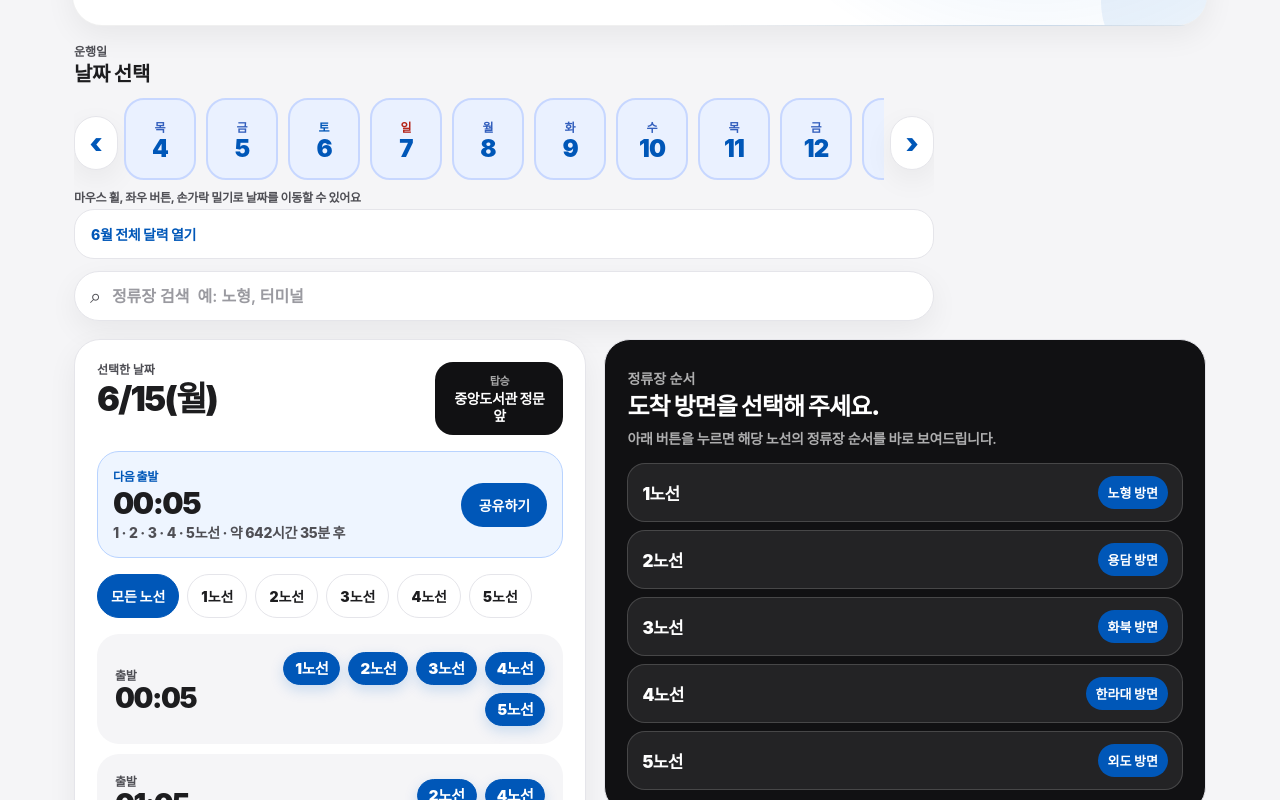
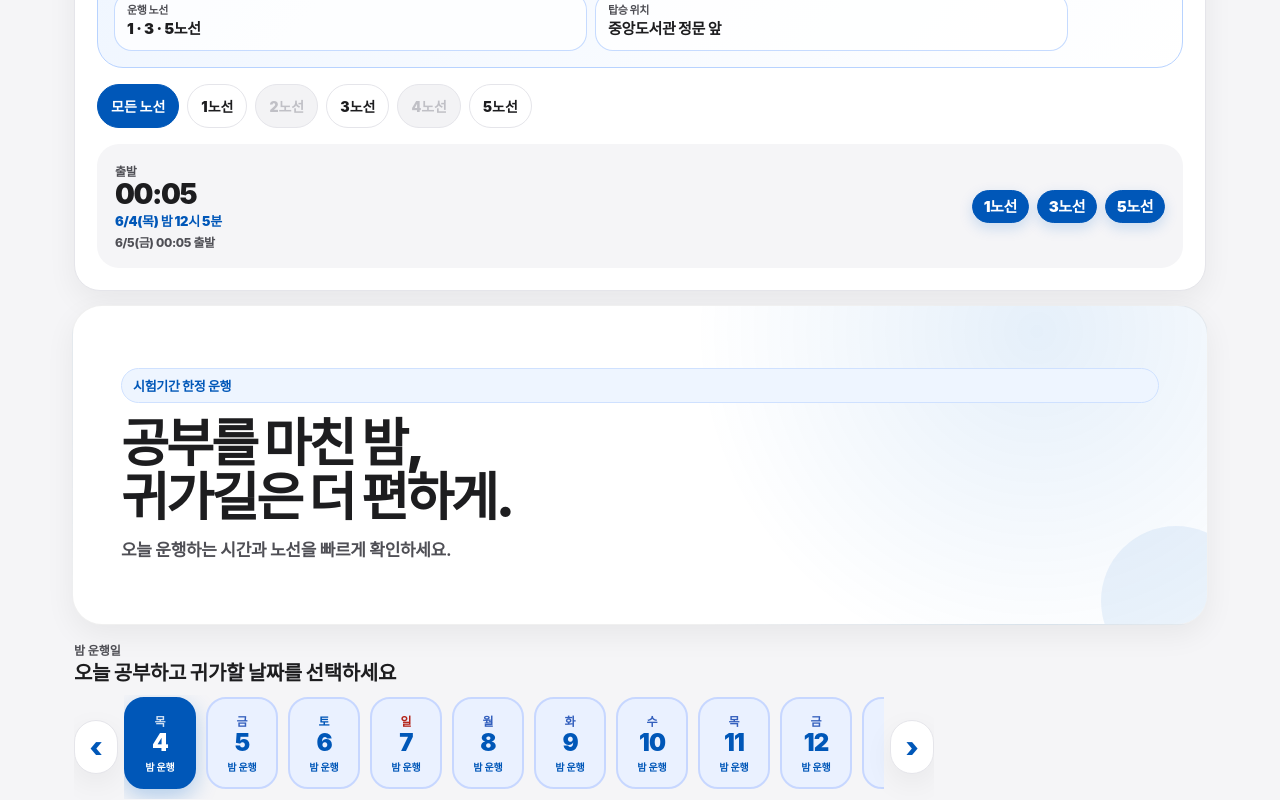
Before and after one commit to libjeju/libNbus, a React (Vite) app: page / in a window 1280 px wide. Shown: the part 400-1200 px from the top of the page. Built offline with nearby package versions, Linux system fonts and the light colour scheme; a web font is replaced by a local one.

Commit message:
Improve night service date display

```diff
--- a/src/App.jsx
+++ b/src/App.jsx
@@ -144,19 +144,83 @@ function getServiceSummary(dateString) {
 }
 
 
+function getDateStringFromDate(date) {
+  const year = date.getFullYear();
+  const month = String(date.getMonth() + 1).padStart(2, "0");
+  const day = String(date.getDate()).padStart(2, "0");
+  return `${year}-${month}-${day}`;
+}
+
 function getTodayString() {
-  const now = new Date();
-  const year = now.getFullYear();
-  const month = String(now.getMonth() + 1).padStart(2, "0");
-  const day = String(now.getDate()).padStart(2, "0");
-  return `${year}-${month}-${day}`;
-}
-
-function getDepartureDateTime(dateString, timeString) {
+  return getDateStringFromDate(new Date());
+}
+
+function addDays(dateString, days) {
+  const date = new Date(`${dateString}T00:00:00`);
+  date.setDate(date.getDate() + days);
+  return getDateStringFromDate(date);
+}
+
+function getTimeParts(timeString) {
   const [hour, minute] = timeString.split(":").map(Number);
-  const departure = new Date(`${dateString}T00:00:00`);
+  return { hour, minute };
+}
+
+function getDepartureDayOffset(timeString) {
+  const { hour } = getTimeParts(timeString);
+
+  // 00:05, 01:05, 02:05처럼 새벽에 출발하는 차는
+  // 이용자 입장에서 "전날 밤 운행"으로 이해하는 것이 자연스럽습니다.
+  return hour < 6 ? 1 : 0;
+}
+
+function getActualDepartureDate(serviceDateString, timeString) {
+  return addDays(serviceDateString, getDepartureDayOffset(timeString));
+}
+
+function getDepartureDateTime(serviceDateString, timeString) {
+  const { hour, minute } = getTimeParts(timeString);
+  const actualDate = getActualDepartureDate(serviceDateString, timeString);
+  const departure = new Date(`${actualDate}T00:00:00`);
   departure.setHours(hour, minute, 0, 0);
   return departure;
+}
+
+function formatMinute(minute) {
+  return minute === 0 ? "" : ` ${minute}분`;
+}
+
+function getRelativeNightLabel(serviceDateString) {
+  const today = getTodayString();
+  const tomorrow = addDays(today, 1);
+
+  if (serviceDateString === today) return "오늘 밤";
+  if (serviceDateString === tomorrow) return "내일 밤";
+
+  return `${toShortDate(serviceDateString)} 밤`;
+}
+
+function formatFriendlyDepartureTime(serviceDateString, timeString) {
+  const { hour, minute } = getTimeParts(timeString);
+  const actualDate = getActualDepartureDate(serviceDateString, timeString);
+
+  if (hour === 0) {
+    return `${getRelativeNightLabel(serviceDateString)} 12시${formatMinute(minute)}`;
+  }
+
+  if (hour < 6) {
+    return `${toShortDate(actualDate)} 새벽 ${hour}시${formatMinute(minute)}`;
+  }
+
+  return `${toShortDate(actualDate)} ${hour}시${formatMinute(minute)}`;
+}
+
+function formatActualDepartureLabel(serviceDateString, timeString) {
+  return `${toShortDate(getActualDepartureDate(serviceDateString, timeString))} ${timeString} 출발`;
+}
+
+function formatNightServiceLabel(serviceDateString) {
+  return `${toShortDate(serviceDateString)} 밤 운행`;
 }
 
 function formatRemainingTime(departureDateTime) {
@@ -168,33 +232,44 @@ function formatRemainingTime(departureDateTime) {
   const minutes = totalMinutes % 60;
 
   if (hours > 0) {
-    return `약 ${hours}시간 ${minutes}분 후`;
+    return minutes > 0 ? `출발까지 약 ${hours}시간 ${minutes}분` : `출발까지 약 ${hours}시간`;
   }
 
-  return `약 ${minutes}분 후`;
+  return `출발까지 약 ${minutes}분`;
 }
 
 function getNextDeparture(dateString, scheduleItems) {
   if (!scheduleItems.length) return null;
-
-  const todayString = getTodayString();
-
-  if (dateString < todayString) return null;
 
   const departures = scheduleItems
     .map((item) => ({
       ...item,
+      serviceDate: dateString,
+      actualDepartureDate: getActualDepartureDate(dateString, item.time),
       departureDateTime: getDepartureDateTime(dateString, item.time),
+      friendlyTime: formatFriendlyDepartureTime(dateString, item.time),
+      actualLabel: formatActualDepartureLabel(dateString, item.time),
+      nightLabel: formatNightServiceLabel(dateString),
     }))
     .sort((a, b) => a.departureDateTime - b.departureDateTime);
 
-  if (dateString > todayString) return departures[0];
-
   return departures.find((item) => item.departureDateTime.getTime() >= Date.now()) || null;
 }
 
 function getNextServiceDate(dateString) {
   return getServiceDates().find((serviceDate) => serviceDate > dateString) || null;
+}
+
+function getSmartDefaultDate() {
+  const serviceDates = getServiceDates();
+  const today = getTodayString();
+
+  if (schedule[today]) return today;
+
+  const futureDate = serviceDates.find((dateString) => dateString > today);
+  if (futureDate) return futureDate;
+
+  return getDefaultDate();
 }
 
 function isAdminMode() {
@@ -257,11 +332,11 @@ function DateScroller({ selectedDate, setSelectedDate }) {
   }
 
   return (
-    <section className="date-strip" aria-label="운행일 빠른 선택">
+    <section className="date-strip" aria-label="밤 운행일 빠른 선택">
       <div className="section-head compact">
         <div>
-          <p>운행일</p>
-          <h2>날짜 선택</h2>
+          <p>밤 운행일</p>
+          <h2>오늘 공부하고 귀가할 날짜를 선택하세요</h2>
         </div>
       </div>
 
@@ -287,7 +362,7 @@ function DateScroller({ selectedDate, setSelectedDate }) {
                 type="button"
                 onClick={() => setSelectedDate(dateString)}
                 className={`date-pill ${selected ? "selected" : ""}`}
-                aria-label={`${toKoreanDate(dateString)} 선택`}
+                aria-label={`${toKoreanDate(dateString)} 밤 운행 선택`}
               >
                 <span
                   className={`date-week ${dayIndex === 0 ? "sun" : dayIndex === 6 ? "sat" : ""}`}
@@ -295,7 +370,7 @@ function DateScroller({ selectedDate, setSelectedDate }) {
                   {dayLabels[dayIndex]}
                 </span>
                 <strong>{day}</strong>
-                {notesByDate[dateString] ? <em>{notesByDate[dateString]}</em> : null}
+                <em>{notesByDate[dateString] || "밤 운행"}</em>
               </button>
             );
           })}
@@ -357,7 +432,7 @@ function MonthMiniCalendar({ selectedDate, setSelectedDate }) {
               type="button"
               onClick={() => setSelectedDate(dateString)}
               className={`calendar-day ${hasService ? "service" : ""} ${selected ? "selected" : ""}`}
-              aria-label={`${toKoreanDate(dateString)} ${hasService ? "운행 있음" : "운행 없음"}`}
+              aria-label={`${toKoreanDate(dateString)} ${hasService ? "밤 운행 있음" : "밤 운행 없음"}`}
             >
               {day}
             </button>
@@ -366,7 +441,7 @@ function MonthMiniCalendar({ selectedDate, setSelectedDate }) {
       </div>
 
       <div className="calendar-legend">
-        <span><i className="legend-service" />운행일</span>
+        <span><i className="legend-service" />밤 운행일</span>
         <span><i className="legend-selected" />선택일</span>
       </div>
     </details>
@@ -427,11 +502,12 @@ function TodaySummary({
   const selectedRouteHasTimes = visibleTimes.length > 0;
 
   return (
-    <section className={`summary-card ${!hasService ? "no-service" : ""}`} aria-label="선택 날짜 운행 요약">
+    <section className={`summary-card ${!hasService ? "no-service" : ""}`} aria-label="선택한 밤 운행 요약">
       <div className="summary-top">
         <div>
-          <p className="eyebrow">선택한 날짜</p>
-          <h1>{toShortDate(selectedDate)}</h1>
+          <p className="eyebrow">선택한 밤 운행일</p>
+          <h1>{formatNightServiceLabel(selectedDate)}</h1>
+          <span className="night-helper">자정을 넘긴 00:05 출발편도 이 날짜의 밤 운행으로 표시합니다.</span>
           {notesByDate[selectedDate] ? (
             <span className="note-chip">{notesByDate[selectedDate]}</span>
           ) : null}
@@ -445,17 +521,32 @@ function TodaySummary({
 
       {hasService ? (
         <div className="next-departure-card" aria-live="polite">
-          <div>
+          <div className="next-main">
             <p>다음 출발</p>
             {nextDeparture ? (
               <>
-                <strong>{nextDeparture.time}</strong>
-                <span>{nextDeparture.routes.join(" · ")}노선 · {formatRemainingTime(nextDeparture.departureDateTime)}</span>
+                <strong>{nextDeparture.friendlyTime}</strong>
+                <span className="actual-departure">{nextDeparture.actualLabel}</span>
+                <span className="remain-time">{formatRemainingTime(nextDeparture.departureDateTime)}</span>
+
+                <div className="next-info-grid" aria-label="다음 출발 상세 정보">
+                  <div>
+                    <small>운행 노선</small>
+                    <b>{nextDeparture.routes.join(" · ")}노선</b>
+                  </div>
+                  <div>
+                    <small>탑승 위치</small>
+                    <b>{busInfo.boardingPlace}</b>
+                  </div>
+                </div>
               </>
             ) : (
               <>
-                <strong>운행 종료</strong>
-                <span>선택한 날짜의 남은 출발편이 없습니다.</span>
+                <strong>오늘 밤 운행 종료</strong>
+                <span className="actual-departure">선택한 밤 운행일의 남은 출발편이 없습니다.</span>
+                {nextServiceDate ? (
+                  <span className="remain-time">다음 운행: {formatNightServiceLabel(nextServiceDate)}</span>
+                ) : null}
               </>
             )}
           </div>
@@ -466,9 +557,9 @@ function TodaySummary({
         </div>
       ) : (
         <div className="no-service-box" aria-live="polite">
-          <strong>이날은 야간버스가 운행하지 않습니다.</strong>
-          <span>다른 운행일을 선택해 주세요.</span>
-          {nextServiceDate ? <em>다음 운행일: {toKoreanDate(nextServiceDate)}</em> : null}
+          <strong>이날 밤에는 야간버스가 운행하지 않습니다.</strong>
+          <span>공부하고 귀가할 날짜를 기준으로 다른 밤 운행일을 선택해 주세요.</span>
+          {nextServiceDate ? <em>다음 밤 운행일: {formatNightServiceLabel(nextServiceDate)}</em> : null}
         </div>
       )}
 
@@ -501,6 +592,8 @@ function TodaySummary({
               <div>
                 <p>출발</p>
                 <strong>{item.time}</strong>
+                <em>{formatFriendlyDepartureTime(selectedDate, item.time)}</em>
+                <small>{formatActualDepartureLabel(selectedDate, item.time)}</small>
               </div>
 
               <div className="time-route-chips">
@@ -511,9 +604,9 @@ function TodaySummary({
             </article>
           ))
         ) : hasService ? (
-          <div className="empty-box">선택한 노선은 이날 운행하지 않습니다. 다른 노선을 선택해 주세요.</div>
+          <div className="empty-box">선택한 노선은 이날 밤 운행하지 않습니다. 다른 노선을 선택해 주세요.</div>
         ) : (
-          <div className="empty-box warning">이 날짜에는 표시할 출발 시간이 없습니다.</div>
+          <div className="empty-box warning">이 날짜 밤에는 표시할 출발 시간이 없습니다.</div>
         )}
       </div>
     </section>
@@ -562,7 +655,7 @@ function RouteDetail({ selectedRoute, selectedDate, setSelectedRoute, availableR
 
         <div className="route-time-mini">
           <span>출발</span>
-          <strong>{times.length ? times.map((item) => item.time).join(" · ") : "없음"}</strong>
+          <strong>{times.length ? times.map((item) => formatActualDepartureLabel(selectedDate, item.time)).join(" · ") : "없음"}</strong>
         </div>
       </div>
 
@@ -601,7 +694,7 @@ function TestPanel({ tests }) {
 }
 
 export default function LibraryNightBusApp() {
-  const [selectedDate, setSelectedDate] = useState(getDefaultDate());
+  const [selectedDate, setSelectedDate] = useState(getSmartDefaultDate());
   const [selectedRoute, setSelectedRoute] = useState("all");
   const [stopQuery, setStopQuery] = useState("");
 
@@ -617,7 +710,16 @@ export default function LibraryNightBusApp() {
   const nextServiceDate = useMemo(() => getNextServiceDate(selectedDate), [selectedDate]);
 
   async function handleShare() {
-    const text = `${busInfo.title}\n${toKoreanDate(selectedDate)}\n${getServiceSummary(selectedDate)}\n탑승 위치: ${busInfo.boardingPlace}`;
+    const shareLines = [
+      busInfo.title,
+      formatNightServiceLabel(selectedDate),
+      nextDeparture
+        ? `다음 출발: ${nextDeparture.friendlyTime} (${nextDeparture.actualLabel})`
+        : "남은 출발편 없음",
+      `운행 정보: ${getServiceSummary(selectedDate)}`,
+      `탑승 위치: ${busInfo.boardingPlace}`,
+    ];
+    const text = shareLines.join("\n");
     const shareData = {
       title: busInfo.title,
       text,
@@ -823,6 +925,12 @@ export default function LibraryNightBusApp() {
           font-weight: 650;
         }
 
+        .secondary-hero {
+          margin-top: 14px;
+          margin-bottom: 18px;
+          background: radial-gradient(circle at 85% 8%, rgba(0,102,204,.10), transparent 34%), #ffffff;
+        }
+
         .date-strip {
           margin-top: 8px;
           overflow: hidden;
@@ -910,9 +1018,9 @@ export default function LibraryNightBusApp() {
         }
 
         .date-pill {
-          flex: 0 0 66px;
-          min-width: 66px;
-          min-height: 82px;
+          flex: 0 0 74px;
+          min-width: 74px;
+          min-height: 92px;
           border: 2px solid #c7d7ff;
           border-radius: 20px;
           background: #eaf1ff;
@@ -945,8 +1053,8 @@ export default function LibraryNightBusApp() {
         .date-pill em {
           margin-top: 2px;
           font-style: normal;
-          font-size: 9px;
-          font-weight: 800;
+          font-size: 10px;
+          font-weight: 900;
           color: inherit;
         }
 
@@ -1140,6 +1248,17 @@ export default function LibraryNightBusApp() {
           letter-spacing: -0.05em;
         }
 
+        .night-helper {
+          display: block;
+          margin-top: 8px;
+          max-width: 440px;
+          color: var(--muted);
+          font-size: 13px;
+          line-height: 1.4;
+          font-weight: 800;
+          word-break: keep-all;
+        }
+
         .note-chip {
           display: inline-flex;
           margin-top: 9px;
@@ -1153,14 +1272,19 @@ export default function LibraryNightBusApp() {
 
         .next-departure-card {
           margin-top: 16px;
-          border-radius: 22px;
-          background: #eef5ff;
+          border-radius: 26px;
+          background: linear-gradient(135deg, #eef5ff 0%, #ffffff 100%);
           border: 1px solid #b8d3ff;
-          padding: 15px;
+          padding: 16px;
           display: grid;
           grid-template-columns: 1fr auto;
           gap: 12px;
-          align-items: center;
+          align-items: start;
+          box-shadow: inset 0 1px 0 rgba(255,255,255,.7);
+        }
+
+        .next-main {
+          min-width: 0;
         }
 
         .next-departure-card p {
@@ -1174,10 +1298,11 @@ export default function LibraryNightBusApp() {
           display: block;
           margin-top: 4px;
           color: var(--ink);
-          font-size: 30px;
-          line-height: 1;
+          font-size: clamp(28px, 7vw, 42px);
+          line-height: 1.04;
           font-weight: 950;
-          letter-spacing: -0.05em;
+          letter-spacing: -0.055em;
+          word-break: keep-all;
         }
 
         .next-departure-card span {
@@ -1187,6 +1312,53 @@ export default function LibraryNightBusApp() {
           font-size: 14px;
           line-height: 1.35;
           font-weight: 800;
+        }
+
+        .actual-departure {
+          color: #26324a !important;
+        }
+
+        .remain-time {
+          display: inline-flex !important;
+          width: fit-content;
+          border-radius: 999px;
+          background: #dfeeff;
+          color: var(--blue) !important;
+          padding: 7px 10px;
+          font-size: 13px !important;
+          font-weight: 950 !important;
+        }
+
+        .next-info-grid {
+          margin-top: 14px;
+          display: grid;
+          grid-template-columns: 1fr;
+          gap: 8px;
+        }
+
+        .next-info-grid div {
+          border-radius: 18px;
+          background: rgba(255,255,255,.78);
+          border: 1px solid rgba(184,211,255,.8);
+          padding: 11px 12px;
+        }
+
+        .next-info-grid small {
+          display: block;
+          color: var(--muted);
+          font-size: 11px;
+          line-height: 1.2;
+          font-weight: 900;
+        }
+
+        .next-info-grid b {
+          display: block;
+          margin-top: 3px;
+          color: var(--ink);
+          font-size: 15px;
+          line-height: 1.25;
+          font-weight: 950;
+          word-break: keep-all;
         }
 
         .share-button {
@@ -1331,6 +1503,27 @@ export default function LibraryNightBusApp() {
           line-height: 1;
           font-weight: 950;
           letter-spacing: -0.05em;
+        }
+
+        .time-card em,
+        .time-card small {
+          display: block;
+          margin-top: 5px;
+          font-style: normal;
+          line-height: 1.3;
+          word-break: keep-all;
+        }
+
+        .time-card em {
+          color: var(--blue);
+          font-size: 13px;
+          font-weight: 950;
+        }
+
+        .time-card small {
+          color: var(--muted);
+          font-size: 12px;
+          font-weight: 800;
         }
 
         .time-route-chips {
@@ -1589,6 +1782,7 @@ export default function LibraryNightBusApp() {
           }
 
           .summary-card { margin-top: 14px; }
+          .next-info-grid { grid-template-columns: 1fr 1fr; }
           .route-card { grid-column: 1 / -1; }
           .route-choice-grid { grid-template-columns: repeat(2, 1fr); }
           .stop-list { grid-template-columns: 1fr 1fr; max-height: none; }
@@ -1680,7 +1874,7 @@ export default function LibraryNightBusApp() {
             type="button"
             className="top-reset"
             onClick={() => {
-              setSelectedDate(getDefaultDate());
+              setSelectedDate(getSmartDefaultDate());
               setSelectedRoute("all");
               setStopQuery("");
             }}
@@ -1691,7 +1885,19 @@ export default function LibraryNightBusApp() {
       </header>
 
       <div className="container">
-        <section className="hero">
+        <TodaySummary
+          selectedDate={selectedDate}
+          selectedRoute={selectedRoute}
+          setSelectedRoute={setSelectedRoute}
+          visibleTimes={visibleTimes}
+          availableRoutes={availableRoutes}
+          hasService={hasService}
+          nextDeparture={nextDeparture}
+          nextServiceDate={nextServiceDate}
+          onShare={handleShare}
+        />
+
+        <section className="hero secondary-hero">
           <span className="hero-kicker">{busInfo.eventLabel}</span>
           <h1>{busInfo.heroTitleLine1}<br />{busInfo.heroTitleLine2}</h1>
           <p>{busInfo.heroDescription}</p>
@@ -1708,30 +1914,16 @@ export default function LibraryNightBusApp() {
           setSelectedRoute={setSelectedRoute}
         />
 
-        <div className="mobile-grid">
-          <TodaySummary
-            selectedDate={selectedDate}
-            selectedRoute={selectedRoute}
-            setSelectedRoute={setSelectedRoute}
-            visibleTimes={visibleTimes}
-            availableRoutes={availableRoutes}
-            hasService={hasService}
-            nextDeparture={nextDeparture}
-            nextServiceDate={nextServiceDate}
-            onShare={handleShare}
-          />
-
-          <RouteDetail
-            selectedRoute={selectedRoute}
-            selectedDate={selectedDate}
-            setSelectedRoute={setSelectedRoute}
-            availableRoutes={availableRoutes}
-          />
-        </div>
+        <RouteDetail
+          selectedRoute={selectedRoute}
+          selectedDate={selectedDate}
+          setSelectedRoute={setSelectedRoute}
+          availableRoutes={availableRoutes}
+        />
 
         <p className="guide">
-          탑승 위치는 {busInfo.boardingPlace}입니다. 출발 시간은 중앙도서관 기준이며,
-          교통 상황에 따라 정류장 도착 시간은 달라질 수 있습니다.
+          탑승 위치는 {busInfo.boardingPlace}입니다. 화면의 날짜는 공부하고 귀가하는 밤 기준입니다. 00:05처럼 자정을 넘긴 시간은 다음날 새벽 실제 출발 시간도 함께 표시합니다.
+          출발 시간은 중앙도서관 기준이며, 교통 상황에 따라 정류장 도착 시간은 달라질 수 있습니다.
         </p>
       </div>
 
```
